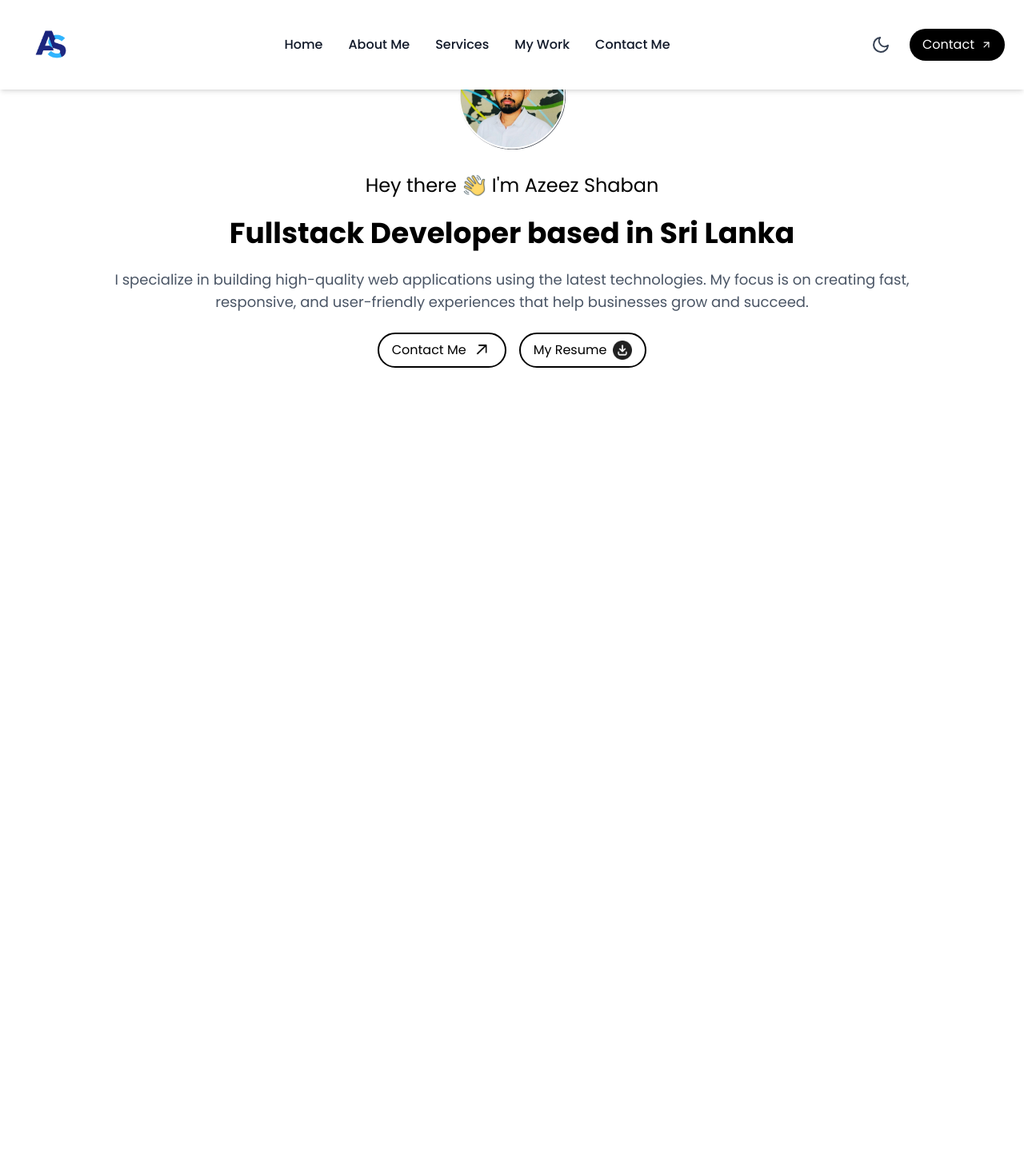
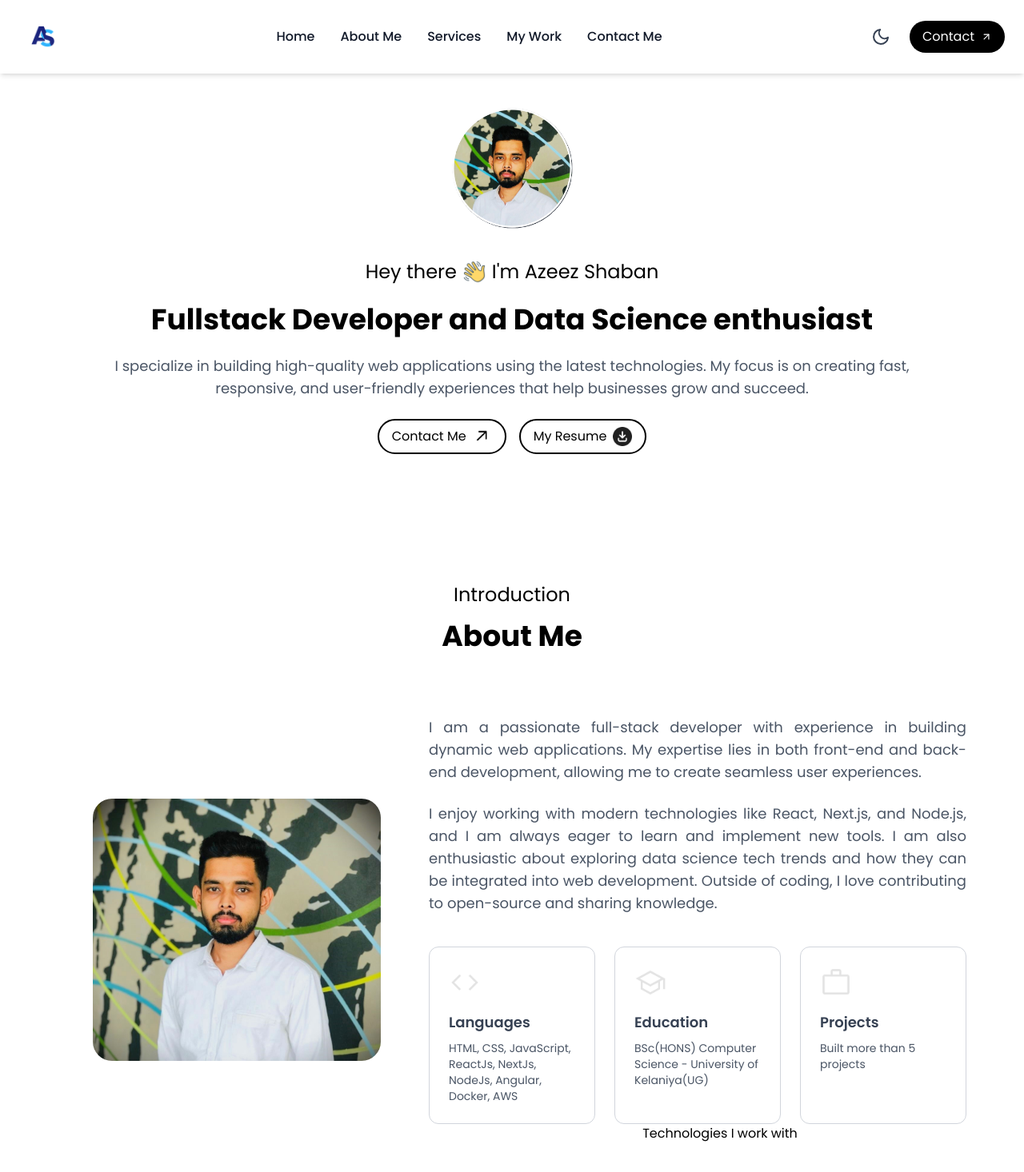
Before and after one commit to Hyazeez/Portfolio-website, a Next.js app: page / in a window 1280 px wide. Shown: the top 1466 px of the page at 80% size. Before the commit the page ends 800 px from the top, so only its background shows below. Built offline with nearby package versions, Linux system fonts and the light colour scheme.

Commit message:
update portfolio components

```diff
--- /dev/null
+++ b/app/components/About.jsx
@@ -0,0 +1,49 @@
+import { assets, infoList, toolsData } from '@/assets/assets'
+import Image from 'next/image'
+import React from 'react'
+
+const About = () => {
+return (
+    <div id='about' className='px-4 py-10 text-center mt-20'>
+        <h3 className='text-2xl mb-4'>Introduction</h3>
+        <h1 className='text-4xl font-bold'>About Me</h1>
+
+        <div className='flex w-full flex-col lg:flex-row items-center gap-20 my-20'>
+            <div className='sm:w-110'>
+                <div className='sm:w-90 w-full rounded-3xl mx-25'>
+                <Image
+                    src={assets.userimg}
+                    alt="Portrait of Azeez Shaban"
+                    className="w-full rounded-3xl mx-auto"
+                    priority
+                />
+                </div>
+            </div>
+            <div className='flex-1'>
+                <p className='text-lg text-gray-600 mb-6 max-w-2xl text-justify'>
+                    I am a passionate full-stack developer with experience in building dynamic web applications. My expertise lies in both front-end and back-end development, allowing me to create seamless user experiences.
+                </p>
+                <p className='text-lg text-gray-600 mb-10 max-w-2xl text-justify'>
+                    I enjoy working with modern technologies like React, Next.js, and Node.js, and I am always eager to learn and implement new tools. I am also enthusiastic about exploring data science tech trends and how they can be integrated into web development. Outside of coding, I love contributing to open-source and sharing knowledge.
+                </p>
+
+                <ul className='grid gap-6 sm:grid-cols-3 grid-cols-1 max-w-2xl mt-10'>
+                    {infoList.map(({ icon, title, description }, index) => (
+                        <li
+                            key={index}
+                            className='text-left border border-gray-300 rounded-xl p-6 cursor-pointer hover:bg-lightHover hover:-translate-y-1 transition-all duration-500 hover:shadow-md hover:shadow-black/20'
+                        >
+                            <Image src={icon} alt={title} className='w-10 h-10 mb-4' />
+                            <h3 className='font-semibold text-lg text-gray-700'>{title}</h3>
+                            <p className='text-gray-600 text-sm mt-2'>{description}</p>
+                        </li>
+                    ))}
+                </ul>
+                <h3>Technologies I work with</h3>
+            </div>
+        </div>
+    </div>
+)
+}
+
+export default About;
--- a/app/components/Header.jsx
+++ b/app/components/Header.jsx
@@ -5,9 +5,9 @@ import React from 'react';
 
 const Header = () => {
   return (
-    <div className=" px-4 py-10 text-center">
-      <div className="mb-4">
-        <Image src={assets.logo} alt="Azeez Logo" className="w-40 mx-auto" />
+    <div className=" py-10 text-center max-w-5xl mx-auto mt-20">
+      <div className="mb-6">
+        <Image src={assets.logo} alt="Azeez Logo" className="mx-auto" width={180} height={50} />
       </div>
 
       <h2 className="flex items-center justify-center gap-2 text-2xl text-center mb-6">
@@ -15,8 +15,8 @@ const Header = () => {
         <Image src={assets.handicon} alt="Waving Hand" className="w-7 h-7" />
         I'm Azeez Shaban
       </h2>
-      <h1 className="text-4xl font-bold mb-6">Fullstack Developer based in Sri Lanka</h1>
-      <p className="text-lg text-gray-600 text-center mx-25 mb-6">
+      <h1 className="text-4xl font-bold mb-6">Fullstack Developer and Data Science enthusiast</h1>
+      <p className="text-lg text-gray-600 text-center mb-6">
         I specialize in building high-quality web applications using the latest technologies. My focus is on creating fast, responsive, and user-friendly experiences that help businesses grow and succeed.
       </p>
       <div className='flex flex-col sm:flex-row items-center gap-4 mt-4 justify-center'>
--- a/app/components/Navbar.jsx
+++ b/app/components/Navbar.jsx
@@ -25,30 +25,28 @@ const Navbar = () => {
   };
 
   return (
-    <nav className="w-full fixed top-0 left-0 bg-white shadow-md z-50">
+    <nav className="w-full fixed top-0 left-0 bg-white shadow-md z-50 dark:bg-gray-400 text-white">
       <div className="max-w-7xl mx-auto flex items-center justify-between px-6 py-4">
 
-        {/* Logo */}
+
         <a href="#top" aria-label="Go to top of the page">
           <Image
             src={assets.logoimg}
             alt="Asis Logo"
-            width={80}
+            width={60}
             height={20}
             className="cursor-pointer hover:opacity-90 transition-opacity duration-200"
           />
         </a>
 
-        {/* Desktop Menu */}
         <ul className="hidden md:flex space-x-8 font-medium text-gray-900">
-          <li><a href="#top" className="hover:text-indigo-400 transition font-poppins">Home</a></li>
-          <li><a href="#about" className="hover:text-indigo-400 transition font-poppins">About Me</a></li>
-          <li><a href="#services" className="hover:text-indigo-400 transition font-poppins">Services</a></li>
-          <li><a href="#work" className="hover:text-indigo-400 transition font-poppins">My Work</a></li>
-          <li><a href="#contact" className="hover:text-indigo-400 transition font-poppins">Contact Me</a></li>
+          <li><a href="#top" className="hover:text-white transition font-poppins">Home</a></li>
+          <li><a href="#about" className="hover:text-white transition font-poppins">About Me</a></li>
+          <li><a href="#services" className="hover:text-white transition font-poppins">Services</a></li>
+          <li><a href="#work" className="hover:text-white transition font-poppins">My Work</a></li>
+          <li><a href="#contact" className="hover:text-white transition font-poppins">Contact Me</a></li>
         </ul>
 
-        {/* Dark Mode Toggle + Contact Button (Desktop) */}
         <div className="hidden md:flex items-center gap-6">
           <button
             onClick={toggleDarkMode}
@@ -67,8 +65,6 @@ const Navbar = () => {
           </a>
         </div>
 
-
-        {/* Mobile Menu Toggle */}
         <div className="md:hidden">
           <button onClick={toggleMenu} aria-label="Toggle menu">
             {isMenuOpen ? <FiX size={26} /> : <FiMenu size={26} />}
@@ -76,14 +72,13 @@ const Navbar = () => {
         </div>
       </div>
 
-      {/* Mobile Menu */}
       {isMenuOpen && (
-        <ul className="md:hidden flex flex-col items-center bg-white space-y-6 py-6 shadow-md text-gray-800 font-medium">
-          <li><a href="#top" onClick={toggleMenu} className="hover:text-indigo-600 font-poppins">Home</a></li>
-          <li><a href="#about" onClick={toggleMenu} className="hover:text-indigo-600 font-poppins">About Me</a></li>
-          <li><a href="#services" onClick={toggleMenu} className="hover:text-indigo-600 font-poppins">Services</a></li>
-          <li><a href="#work" onClick={toggleMenu} className="hover:text-indigo-600 font-poppins">My Work</a></li>
-          <li><a href="#contact" onClick={toggleMenu} className="hover:text-indigo-600 font-poppins">Contact Me</a></li>
+        <ul className="md:hidden flex flex-col items-center dark:bg-gray-400 space-y-6 py-6 shadow-md text-gray-800 font-medium">
+          <li><a href="#top" onClick={toggleMenu} className="hover:text-white font-poppins">Home</a></li>
+          <li><a href="#about" onClick={toggleMenu} className="hover:text-white font-poppins">About Me</a></li>
+          <li><a href="#services" onClick={toggleMenu} className="hover:text-white font-poppins">Services</a></li>
+          <li><a href="#work" onClick={toggleMenu} className="hover:text-white font-poppins">My Work</a></li>
+          <li><a href="#contact" onClick={toggleMenu} className="hover:text-white font-poppins">Contact Me</a></li>
           <li>
             <a
               href="#contact"
--- a/app/globals.css
+++ b/app/globals.css
@@ -3,7 +3,3 @@
 *{
     font-family: 'Poppins';
 }
-
-html {
-  scroll-behavior: smooth;
-}
--- a/app/layout.js
+++ b/app/layout.js
@@ -16,7 +16,7 @@ export const metadata = {
 
 export default function RootLayout({ children }) {
   return (
-    <html lang="en">
+    <html lang="en" className="scroll-smooth">
       <body
         className={`${outfit.className} ${poppins.className} antialiased`}
       >
--- a/app/page.js
+++ b/app/page.js
@@ -1,4 +1,5 @@
 'use client';
+import About from "./components/About";
 import Header from "./components/Header";
 import Navbar from "./components/Navbar";
 
@@ -7,6 +8,7 @@ export default function Home() {
     <>
     <Navbar/>
     <Header/>
+    <About/>
     </>
   );
 }
--- a/assets/assets.js
+++ b/assets/assets.js
@@ -176,3 +176,36 @@ export const servicesData = [
         link: ''
     }
 ]
+
+export const infoList = [
+    {
+        icon: assets.code,
+        title: 'Languages',
+        description: 'HTML, CSS, JavaScript, ReactJs, NextJs, NodeJs, Angular, Docker, AWS'
+    },
+    {
+        icon: assets.education,
+        title: 'Education',
+        description: 'BSc(HONS) Computer Science - University of Kelaniya(UG)'
+    },
+    {
+        icon: assets.project,
+        title: 'Projects',
+        description: 'Built more than 5 projects'
+    }
+]
+
+export const toolsData = [
+    assets.angular,
+    assets.aws,
+    assets.docker,
+    assets.firebase,
+    assets.git,
+    assets.nextjs,
+    assets.react,
+    assets.nodejs,
+    assets.powerbi,
+    assets.html,
+    assets.css,
+    assets.js
+]
```
Also changed, not shown: assets/code.png, assets/user-img.jpeg.
